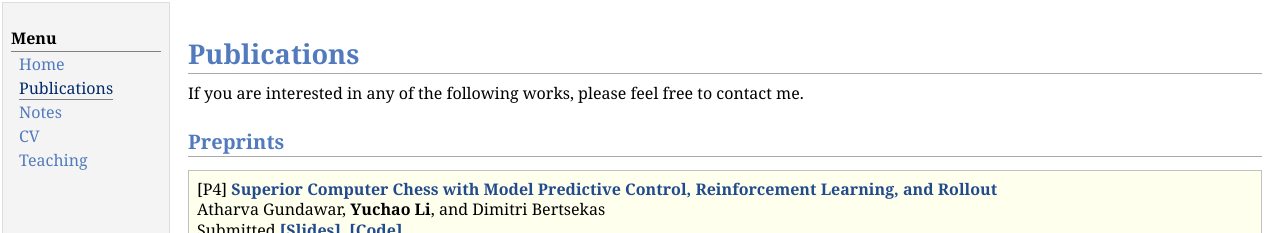
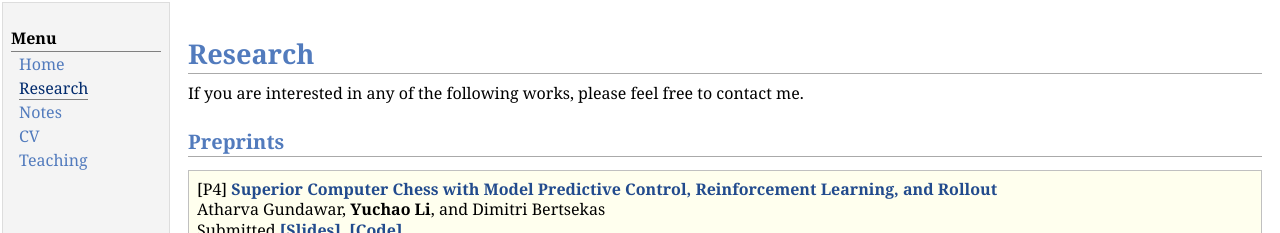
Before and after one commit to yuchaotaigu/yuchaotaigu.github.io, a Jekyll site: the page research.html, which Jekyll copies as it is, in a window 1280 px wide. Shown: the top 233 px of the page. Built offline with Jekyll 4.4.1, drawn with Linux system fonts in a browser that asks for light colours; comment, search, counter and statistics services are not loaded.

Commit message:
Update research.html

```diff
--- a/research.html
+++ b/research.html
@@ -18,7 +18,7 @@ window.MathJax = {
 </script>
 <script src="https://polyfill.io/v3/polyfill.min.js?features=es6"></script>
 <script id="MathJax-script" async src="https://cdn.jsdelivr.net/npm/mathjax@3/es5/tex-mml-chtml.js"></script>
-<title>Yuchao Li - Publications</title>
+<title>Yuchao Li - Research</title>
 </head>
 <body>
 <script src="http://www.google-analytics.com/urchin.js" type="text/javascript">
@@ -32,13 +32,13 @@ urchinTracker();
 <td id="layout-menu">
 <div class="menu-category">Menu</div>
 <div class="menu-item"><a href="index.html">Home</a></div>
-<div class="menu-item"><a href="research.html" class="current">Publications</a></div>
+<div class="menu-item"><a href="research.html" class="current">Research</a></div>
 <div class="menu-item"><a href="notes.html">Notes</a></div>
 <div class="menu-item"><a href="cv.html">CV</a></div>
 <div class="menu-item"><a href="teaching.html">Teaching</a></div>
 </td>
 <td id="layout-content">
-<h1>Publications</h1>
+<h1>Research</h1>
 If you are interested in any of the following works, please feel free to contact me.
 
 
```
